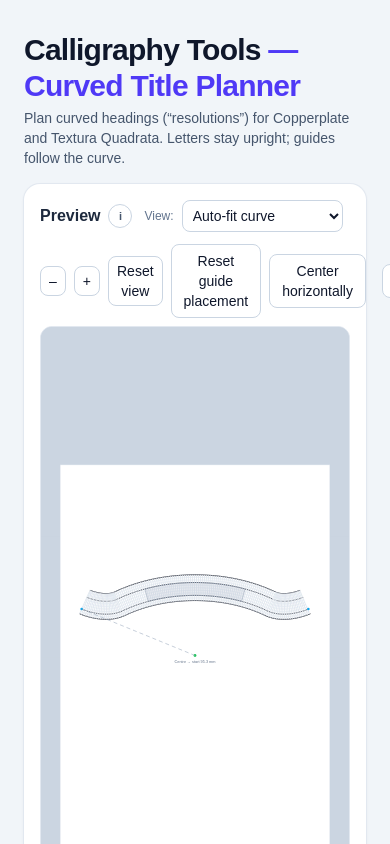
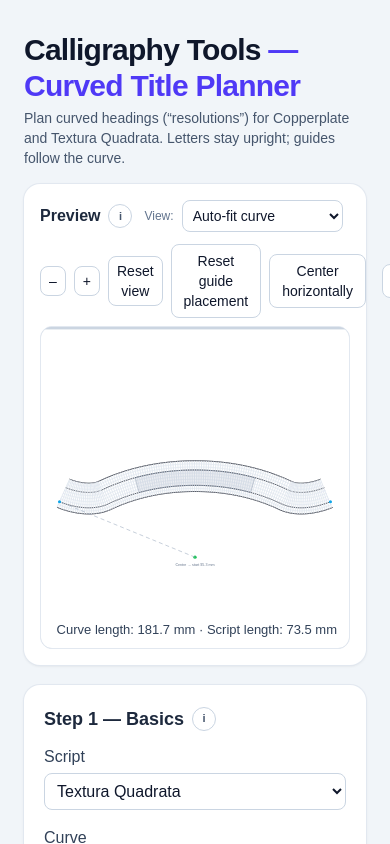
Before and after one commit to mashw/calligraphy-tools, a Next.js app: page /curve in a window 390 px wide. Shown: the top 844 px of the page. Built offline with nearby package versions, Linux system fonts and the light colour scheme.

Commit message:
Make align and curve previews responsive

```diff
--- a/src/app/align/page.tsx
+++ b/src/app/align/page.tsx
@@ -912,7 +912,7 @@ export default function Home() {
           <div className="overflow-x-auto">
             <svg
               viewBox={`0 0 ${stageFrame.widthPx} ${stageFrame.heightPx}`}
-              className="block mx-auto w-full h-auto"
+              className="block mx-auto w-full h-[38vh] sm:h-[44vh] md:h-[50vh]"
               preserveAspectRatio="xMidYMid meet"
               shapeRendering="crispEdges"
             >
--- a/src/app/curve/page.tsx
+++ b/src/app/curve/page.tsx
@@ -278,7 +278,11 @@ export default function CurvedTitlePage() {
   const [rotDeg, setRotDeg] = useState(0);
   const [scalePct, setScalePct] = useState(100);
 
-  const [zoom, setZoom] = useState(1);
+  const [isNarrow, setIsNarrow] = useState(
+    () => typeof window !== 'undefined' && window.matchMedia('(max-width: 640px)').matches,
+  );
+  const DEFAULT_ZOOM = isNarrow ? 1.25 : 1;
+  const [zoom, setZoom] = useState(() => DEFAULT_ZOOM);
   const [pan, setPan] = useState({ x: 0, y: 0 });
 
   const [savedViewBeforeCurveDrag, setSavedViewBeforeCurveDrag] = useState<ViewMode | null>(null);
@@ -330,6 +334,24 @@ export default function CurvedTitlePage() {
       setShowAdvanced(false);
     }
   }, [script]);
+
+  useEffect(() => {
+    if (typeof window === 'undefined') return;
+    const media = window.matchMedia('(max-width: 640px)');
+    const handler = (event: MediaQueryListEvent) => setIsNarrow(event.matches);
+    if ('addEventListener' in media) {
+      media.addEventListener('change', handler);
+    } else {
+      media.addListener(handler);
+    }
+    return () => {
+      if ('removeEventListener' in media) {
+        media.removeEventListener('change', handler);
+      } else {
+        media.removeListener(handler);
+      }
+    };
+  }, []);
 
   useEffect(() => {
     if (script !== 'Copperplate') return;
@@ -861,7 +883,7 @@ export default function CurvedTitlePage() {
   }
 
   function resetView() {
-    setZoom(1);
+    setZoom(DEFAULT_ZOOM);
     setPan({ x: 0, y: 0 });
   }
 
@@ -993,7 +1015,7 @@ export default function CurvedTitlePage() {
             <svg
               ref={svgRef}
               viewBox={vb.str}
-              className={`block mx-auto w-full h-[64vh] touch-none ${isCurveDragging ? 'cursor-move' : 'cursor-grab active:cursor-grabbing'}`}
+              className={`block mx-auto w-full h-[38vh] sm:h-[44vh] md:h-[50vh] touch-none ${isCurveDragging ? 'cursor-move' : 'cursor-grab active:cursor-grabbing'}`}
               style={{ background: '#cbd5e1' }}
               preserveAspectRatio="xMidYMid meet"
               onPointerDown={onPointerDown}
```
